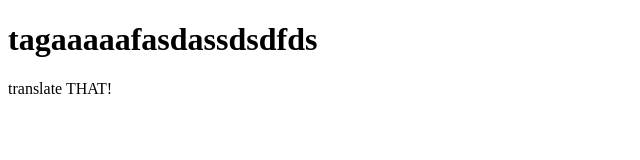
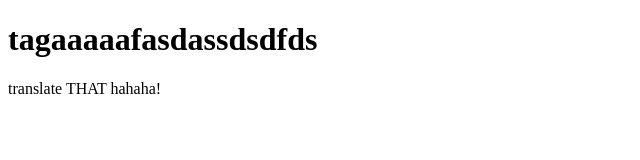
Before and after one commit to likealittlebell/hello-world, a plain HTML site: page index.html in a window 1280 px wide. Shown: the full height of the page, 0-640 px from the left. Drawn offline with Linux system fonts and the light colour scheme.

Commit message:
Update index.html
more stuff

```diff
--- a/index.html
+++ b/index.html
@@ -3,6 +3,6 @@
 <head></head>
 <body>
     <h1>tagaaaaafasdassdsdfds</h1>
-    <p>translate THAT!</p>
+    <p>translate THAT hahaha!</p>
 </body>
 </html>
```
